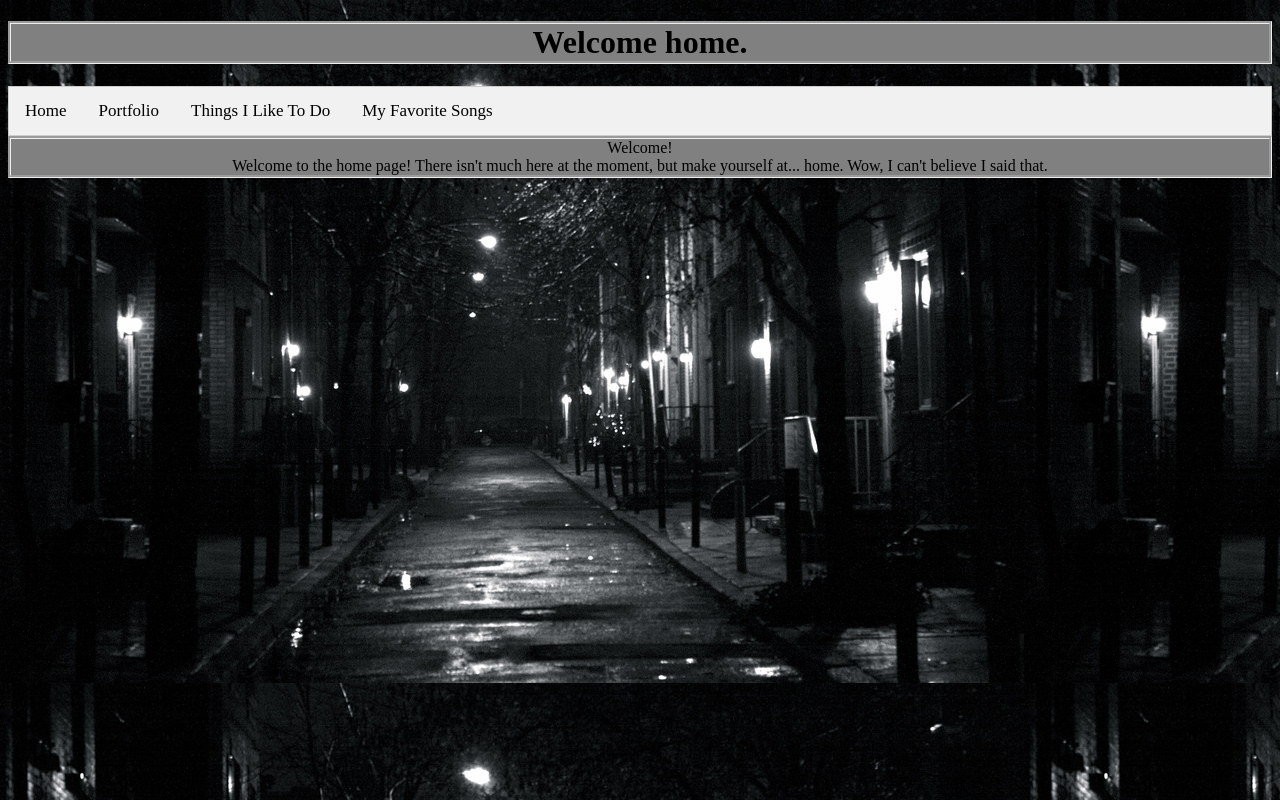
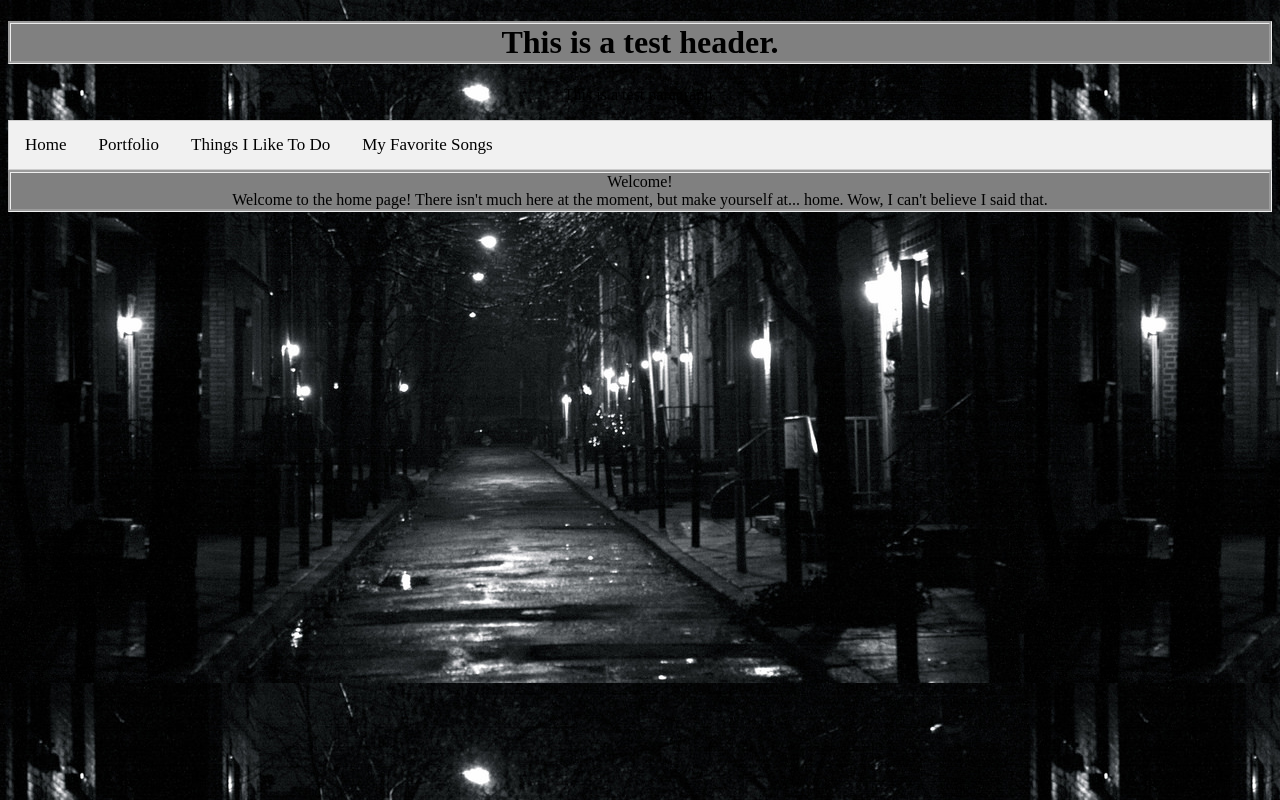
Before and after one commit to mecha-man/mecha-man.github.io, a plain HTML site: page my_website/index.html in a window 1280 px wide. Drawn offline with Linux system fonts and the light colour scheme.

Commit message:
Update index.html

```diff
--- a/my_website/index.html
+++ b/my_website/index.html
@@ -63,8 +63,11 @@
 		}
   </style>
 
-  <body background = "Images/night street.jpg">
-	<center><h1>Welcome home.</h1>
+ <body background = "Images/night street.jpg">
+	<center><header>
+		<h1>This is a test header.</h1>
+		<p>This is a test paragraph.</p>
+		</header>
 <ul class="tab">
   <li><a href="index.html">Home</a></li>
   <li><a href="portfolio.html">Portfolio</a></li>
@@ -76,5 +79,5 @@
 		Welcome to the home page! There isn't much here at the moment, but make yourself at... home. Wow, I can't believe I said that.
 </article>
 </center>
-  </body>
+</body>
 </html>
```
